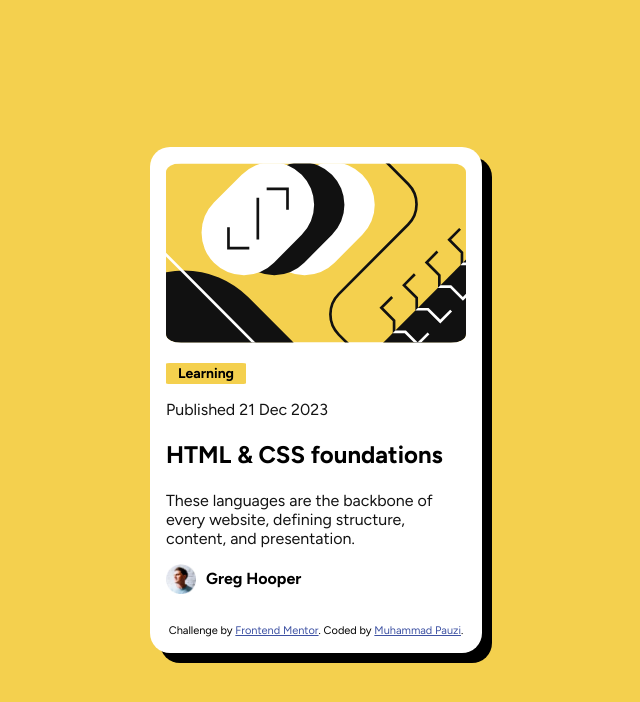
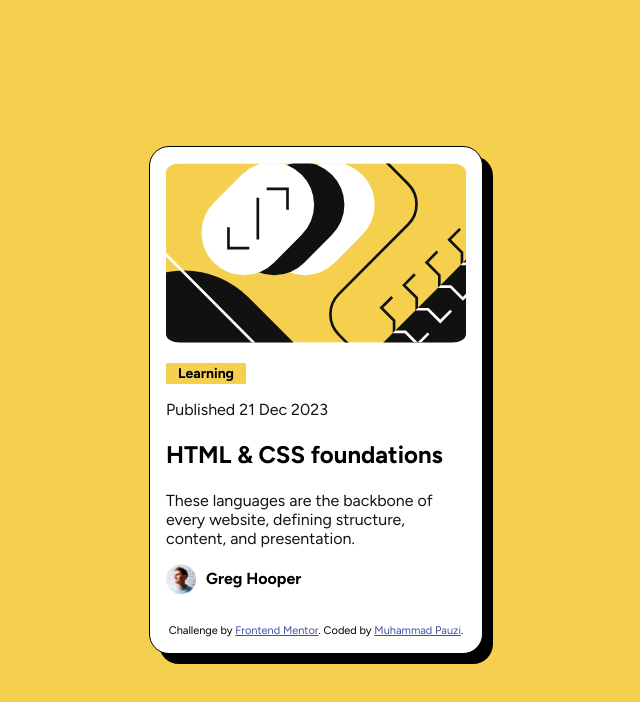
Before and after one commit to 4glightning/blog-preview-card-main, a plain HTML site: page index.html in a window 1280 px wide. Shown: the whole page, without its empty margins (324-964 px from the left). Drawn offline with Linux system fonts and the light colour scheme.

Commit message:
Update styles.css
added border to the card as suggested by peer in frontend mentor

```diff
--- a/styles.css
+++ b/styles.css
@@ -22,6 +22,8 @@ body{
     display: flex;
     flex-direction: column;
     width: 300px;
+    border: 1px solid black; /* Add a black border */
+
 }
 
 .text-card {
```
